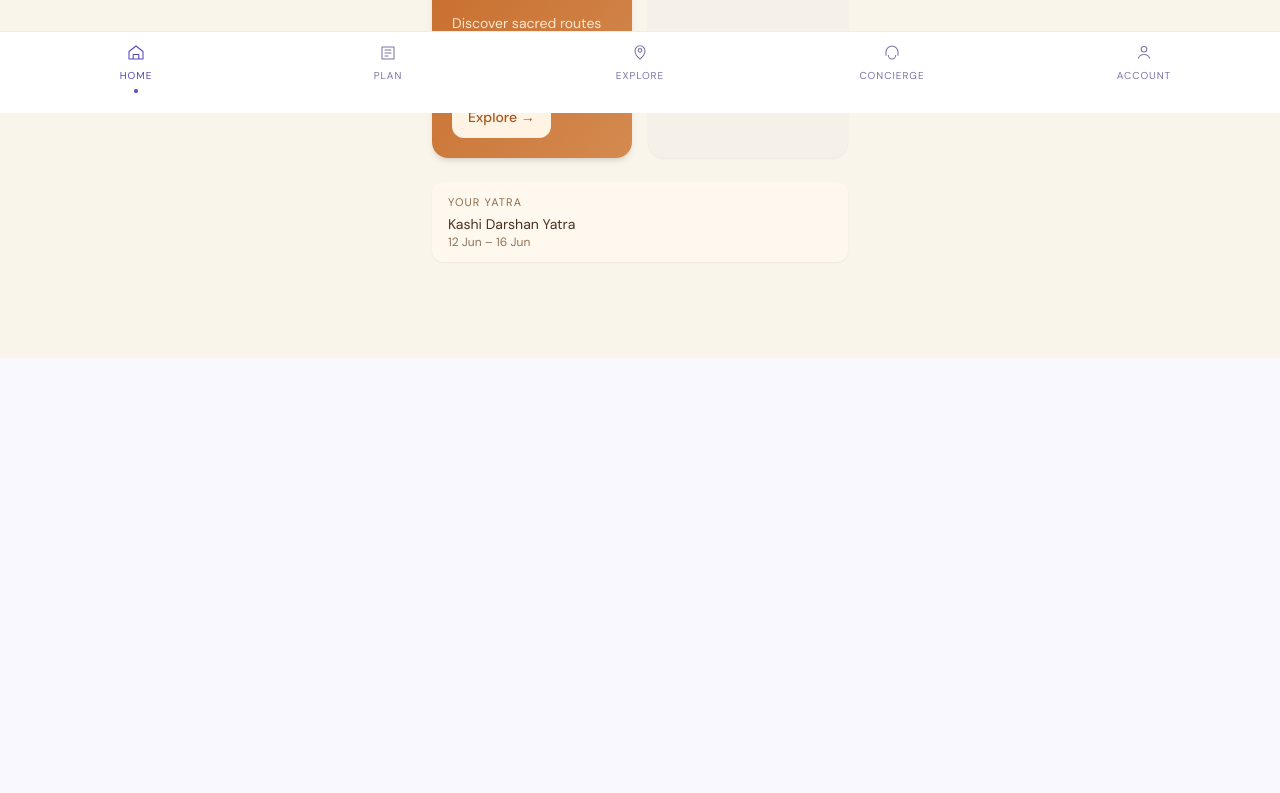
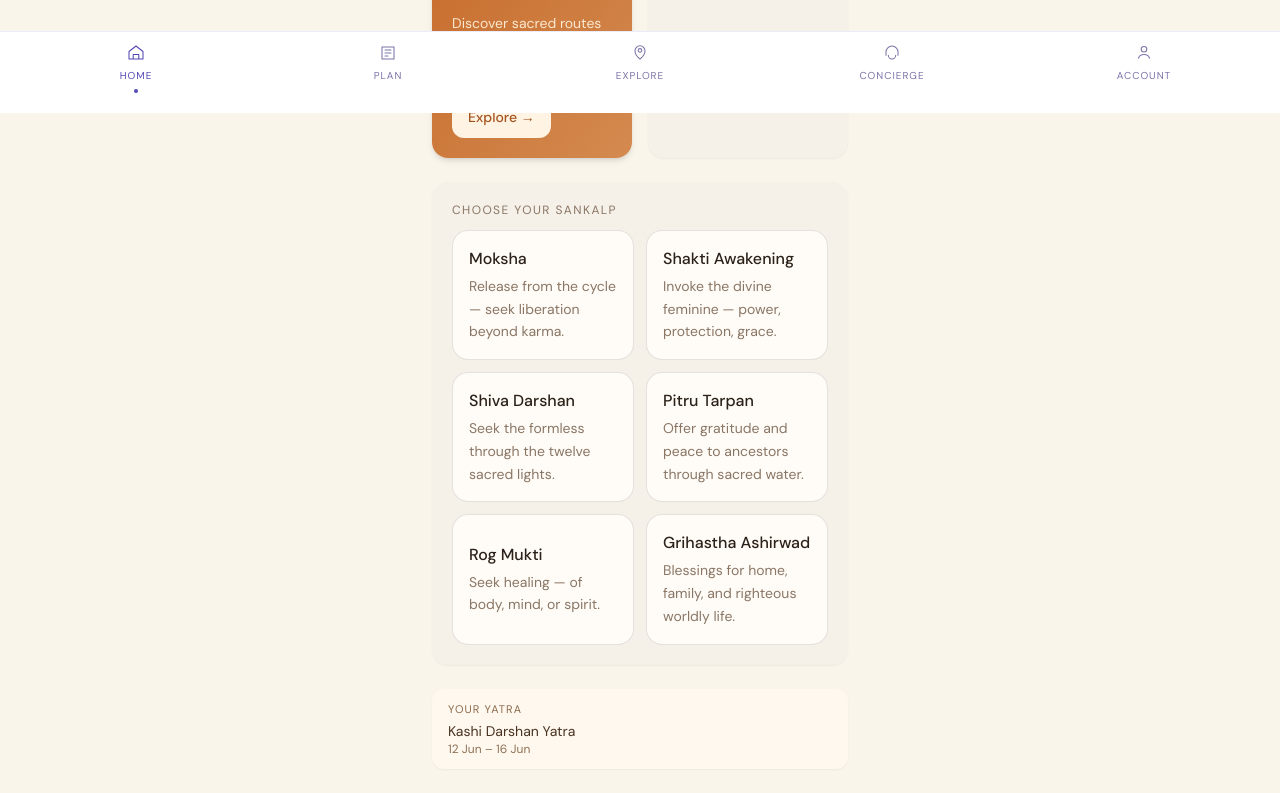
Before and after one commit to Aayush2307/yaatri, a Next.js app: page /home in a window 1280 px wide. Shown: the part 687-1480 px from the top of the page. Before the commit the page ends 1045 px from the top, so only its background shows below. Built offline with nearby package versions, Linux system fonts and the light colour scheme; sample sign-in values are in the browser's storage.

Commit message:
feat: add sankalp selection flow with yatra state hook

```diff
--- a/app/(app)/home/page.tsx
+++ b/app/(app)/home/page.tsx
@@ -2,6 +2,9 @@
 
 import Link from 'next/link';
 import { useMemo, useState } from 'react';
+import { useRouter } from 'next/navigation';
+import { SANKALPS } from '@/data/sankalps';
+import { useYatra } from '@/hooks/useYatra';
 import { BottomNav } from '@/components/layout/BottomNav';
 import { sampleTrip } from '@/lib/mockData';
 
@@ -40,6 +43,9 @@ const journeySteps: {
 export default function HomePage() {
   const [activeStep, setActiveStep] = useState<JourneyStepId>('sankalp');
 
+  const router = useRouter();
+  const { yatra, selectSankalp, advanceToPlan } = useYatra();
+
   const name = useMemo(() => {
     try {
       return JSON.parse(localStorage.getItem('yaatri_user') ?? '{}').name || 'Aayush';
@@ -50,6 +56,20 @@ export default function HomePage() {
 
   const activeTrip = sampleTrip || null;
   const selectedStep = journeySteps.find((step) => step.id === activeStep) || journeySteps[0];
+
+  const selectedSankalp = SANKALPS.find((item) => item.id === yatra.sankalpId) || null;
+  const circuitLabelMap = {
+    shakti_peethas: 'Shakti Peetha',
+    char_dham: 'Char Dham',
+    jyotirlinga: 'Jyotirlinga',
+  } as const;
+
+  const circuitMetaMap = {
+    shakti_peethas: '51 peethas',
+    char_dham: '4 dhams',
+    jyotirlinga: '12 temples',
+  } as const;
+
 
   return (
     <main className="min-h-screen bg-[#FAF5EB] text-[#3F2D1F]">
@@ -141,6 +161,52 @@ export default function HomePage() {
             </div>
           </div>
 
+          <div className="rounded-2xl bg-[#F5F0E8] p-5 shadow-sm">
+            <p className="text-xs uppercase tracking-[0.12em] text-[#8A7665]">Choose your sankalp</p>
+            <div className="mt-3 grid grid-cols-2 gap-3">
+              {SANKALPS.map((sankalp) => {
+                const isSelected = yatra.sankalpId === sankalp.id;
+                const circuit = circuitLabelMap[sankalp.suggestedCircuit];
+                const circuitMeta = circuitMetaMap[sankalp.suggestedCircuit];
+                return (
+                  <button
+                    key={sankalp.id}
+                    type="button"
+                    onClick={() => selectSankalp(sankalp)}
+                    className={`rounded-2xl border p-4 text-left transition ${
+                      isSelected
+                        ? 'border-[#C66A2B] bg-[#F5E7D3] shadow-sm ring-1 ring-[#DDBE80]'
+                        : 'border-[rgba(43,33,25,0.12)] bg-[#FFFCF7]'
+                    }`}
+                  >
+                    <p className="font-medium text-[#2B2119]">{sankalp.label}</p>
+                    <p className="pt-1 text-sm leading-relaxed text-[#8A7665]">{sankalp.description}</p>
+                    {isSelected && <p className="mt-2 inline-flex rounded-full bg-[#EDC173] px-2.5 py-1 text-xs text-[#5A3A20]">{circuit} · {circuitMeta}</p>}
+                  </button>
+                );
+              })}
+            </div>
+
+            {selectedSankalp && (
+              <div className="mt-4 rounded-2xl border border-[rgba(43,33,25,0.12)] bg-[#FFFCF7] p-4 transition">
+                <p className="text-sm text-[#6E5642]">{circuitLabelMap[selectedSankalp.suggestedCircuit]} · {circuitMetaMap[selectedSankalp.suggestedCircuit]}</p>
+                <div className="mt-1 flex items-center justify-between gap-3">
+                  <p className="text-[34px] font-light leading-none">Begin your {circuitLabelMap[selectedSankalp.suggestedCircuit]} Yatra</p>
+                  <button
+                    type="button"
+                    onClick={() => {
+                      advanceToPlan();
+                      router.push('/plan');
+                    }}
+                    className="inline-flex min-h-[42px] items-center rounded-xl border border-[rgba(43,33,25,0.25)] bg-white px-4 text-sm"
+                  >
+                    Begin →
+                  </button>
+                </div>
+              </div>
+            )}
+          </div>
+
           {activeTrip && (
             <div className="rounded-xl bg-[#FFF8EE] px-4 py-3 shadow-sm">
               <p className="text-[11px] uppercase tracking-[0.1em] text-[#8B6A4B]">Your yatra</p>
--- /dev/null
+++ b/data/sankalps.ts
@@ -0,0 +1,46 @@
+import type { Sankalp } from '@/types/yaatra';
+
+export const SANKALPS: Sankalp[] = [
+  {
+    id: 'moksha',
+    label: 'Moksha',
+    description: 'Release from the cycle — seek liberation beyond karma.',
+    suggestedCircuit: 'char_dham',
+    svgConcept: 'A single flame dissolving upward into open space — no border, just light fading out.',
+  },
+  {
+    id: 'shakti',
+    label: 'Shakti Awakening',
+    description: 'Invoke the divine feminine — power, protection, grace.',
+    suggestedCircuit: 'shakti_peethas',
+    svgConcept: 'A yantra triangle (downward-pointing) with a dot at center, radiating fine concentric rings.',
+  },
+  {
+    id: 'shiva',
+    label: 'Shiva Darshan',
+    description: 'Seek the formless through the twelve sacred lights.',
+    suggestedCircuit: 'jyotirlinga',
+    svgConcept: 'A vertical lingam silhouette with an arc of light emanating from its crown — stark, minimal.',
+  },
+  {
+    id: 'pitru',
+    label: 'Pitru Tarpan',
+    description: 'Offer gratitude and peace to ancestors through sacred water.',
+    suggestedCircuit: 'char_dham',
+    svgConcept: 'Three horizontal water ripple arcs, slowly widening — representing offerings released into a river.',
+  },
+  {
+    id: 'rog_mukti',
+    label: 'Rog Mukti',
+    description: 'Seek healing — of body, mind, or spirit.',
+    suggestedCircuit: 'shakti_peethas',
+    svgConcept: 'A lotus bud half-open, with gentle geometric petals — stillness on the verge of blooming.',
+  },
+  {
+    id: 'grihastha',
+    label: 'Grihastha Ashirwad',
+    description: 'Blessings for home, family, and righteous worldly life.',
+    suggestedCircuit: 'char_dham',
+    svgConcept: 'A simple house outline formed from a single continuous line, with a small flame inside — hearth as altar.',
+  },
+];
--- /dev/null
+++ b/hooks/useYatra.ts
@@ -0,0 +1,39 @@
+import { useEffect, useState } from 'react';
+import type { Sankalp, Yatra } from '@/types/yaatra';
+
+const DEFAULT_YATRA: Yatra = {
+  sankalpId: null,
+  circuit: null,
+  startedAt: null,
+  phase: 'sankalp',
+};
+
+export function useYatra() {
+  const [yatra, setYatra] = useState<Yatra>(DEFAULT_YATRA);
+
+  useEffect(() => {
+    const stored = localStorage.getItem('yaatra_yatra');
+    if (stored) {
+      setYatra(JSON.parse(stored));
+    }
+  }, []);
+
+  const selectSankalp = (sankalp: Sankalp) => {
+    const updated: Yatra = {
+      sankalpId: sankalp.id,
+      circuit: sankalp.suggestedCircuit,
+      startedAt: new Date().toISOString(),
+      phase: 'sankalp',
+    };
+    setYatra(updated);
+    localStorage.setItem('yaatra_yatra', JSON.stringify(updated));
+  };
+
+  const advanceToPlan = () => {
+    const updated = { ...yatra, phase: 'plan' as const };
+    setYatra(updated);
+    localStorage.setItem('yaatra_yatra', JSON.stringify(updated));
+  };
+
+  return { yatra, selectSankalp, advanceToPlan };
+}
--- /dev/null
+++ b/types/yaatra.ts
@@ -0,0 +1,16 @@
+export type SuggestedCircuit = 'shakti_peethas' | 'char_dham' | 'jyotirlinga';
+
+export interface Sankalp {
+  id: string;
+  label: string;
+  description: string;
+  suggestedCircuit: SuggestedCircuit;
+  svgConcept: string;
+}
+
+export interface Yatra {
+  sankalpId: string | null;
+  circuit: SuggestedCircuit | null;
+  startedAt: string | null;
+  phase: 'sankalp' | 'plan' | 'darshan';
+}
```
